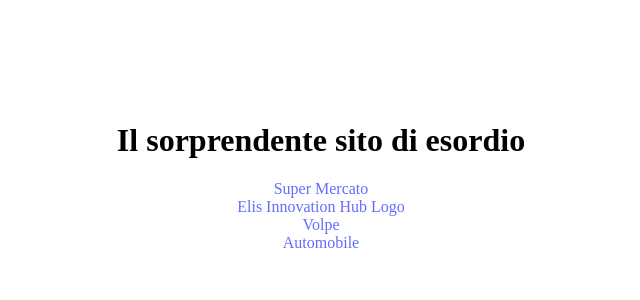
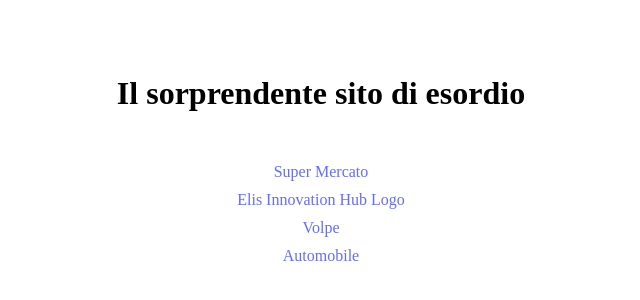
Before and after one commit to amedeo-pasanisi/il_sorprendente_sito_di_esordio, a React (Vite) app: page / in a window 1280 px wide. Shown: the part 216-516 px from the top of the page, without its empty margins (319-959 px from the left). Built offline with nearby package versions, Linux system fonts and the light colour scheme.

Commit message:
spacing between text

```diff
--- a/src/App.css
+++ b/src/App.css
@@ -1,4 +1,5 @@
 #root {
   margin: 0 auto;
+  padding: 50px;
   text-align: center;
 }
--- a/src/index.css
+++ b/src/index.css
@@ -6,9 +6,18 @@
   -webkit-text-size-adjust: 100%;
 }
 
+.navbar {
+  padding: 20px 20px 40px 20px;
+}
+
 ul {
   list-style-type: none;
   padding: 0;
+  margin: 0;
+}
+
+li {
+  margin: 10px 10px;
 }
 
 a {
```
